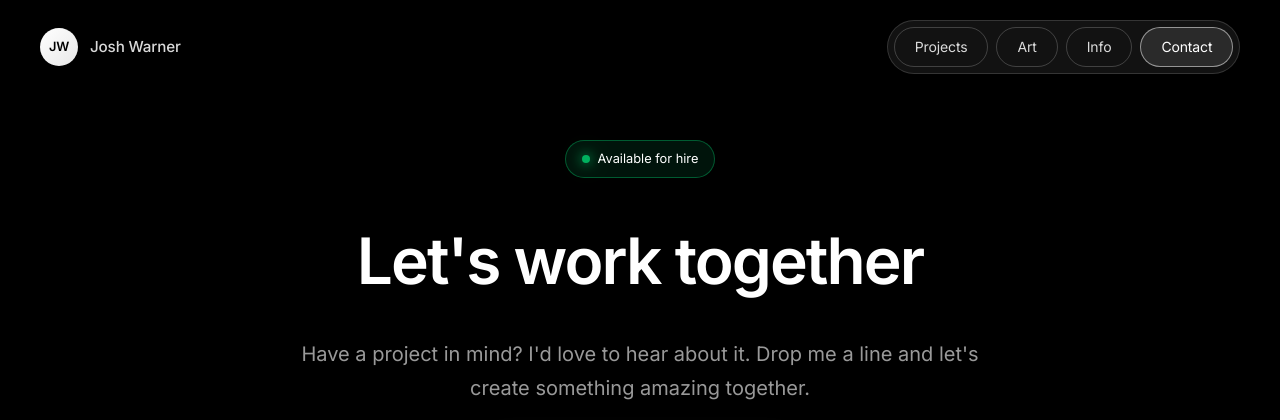
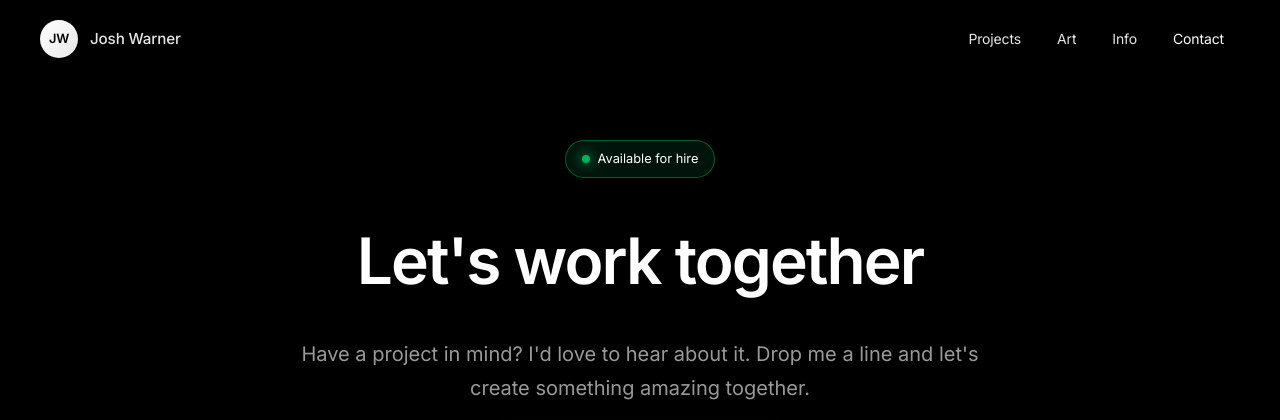
Before and after one commit to nahmedsoftsource/happinessmeter, a PHP site: page /happinessmeter/contact.html in a window 1280 px wide. Shown: the top 420 px of the page. Run offline with PHP 8.4, Linux system fonts and the light colour scheme; some web fonts are replaced.

Commit message:
Clean floating header with no background strip
- Remove all header background/borders - just floating elements
- Video starts from top of page (no header margin)
- Nav links float freely with glow on hover
- Logo, nav, contact all transparent with hover effects
- Elements blend with whatever background section they're over

```diff
--- a/css/style.css
+++ b/css/style.css
@@ -41,6 +41,7 @@ header {
     justify-content: space-between;
     align-items: center;
     background: transparent;
+    pointer-events: none;
 }
 
 /* Header inner wrapper for 3-column layout: logo | nav | contact */
@@ -49,6 +50,7 @@ header {
 .header-right {
     display: flex;
     align-items: center;
+    pointer-events: auto;
 }
 
 .header-left {
@@ -64,7 +66,7 @@ header {
     justify-content: flex-end;
 }
 
-/* Contact button - Apple style with glow */
+/* Contact button */
 .contact-btn {
     color: rgba(255, 255, 255, 0.9);
     text-decoration: none;
@@ -73,26 +75,17 @@ header {
     letter-spacing: -0.01em;
     padding: 0.5rem 1rem;
     transition: all 0.3s ease;
-    text-shadow:
-        0 0 8px rgba(255, 255, 255, 0.3),
-        0 0 15px rgba(255, 255, 255, 0.2);
 }
 
 .contact-btn:hover {
     color: #ffffff;
     text-shadow:
-        0 0 10px rgba(255, 255, 255, 0.7),
-        0 0 20px rgba(255, 255, 255, 0.5),
-        0 0 30px rgba(255, 255, 255, 0.3);
+        0 0 10px rgba(255, 255, 255, 0.5),
+        0 0 20px rgba(255, 255, 255, 0.3);
 }
 
 .contact-btn.active {
     color: #ffffff;
-    text-shadow:
-        0 0 10px rgba(255, 255, 255, 0.6),
-        0 0 20px rgba(255, 255, 255, 0.4);
-    border-bottom: 1px solid rgba(255, 255, 255, 0.8);
-    padding-bottom: calc(0.5rem - 1px);
 }
 
 .logo {
@@ -104,15 +97,20 @@ header {
     letter-spacing: -0.01em;
     cursor: pointer;
     transition: all 0.3s ease;
-    color: rgba(255, 255, 255, 0.85);
+    color: rgba(255, 255, 255, 0.9);
 }
 
 .logo:hover {
     color: #ffffff;
     text-shadow:
         0 0 10px rgba(255, 255, 255, 0.5),
-        0 0 20px rgba(255, 255, 255, 0.3),
-        0 0 30px rgba(255, 255, 255, 0.2);
+        0 0 20px rgba(255, 255, 255, 0.3);
+}
+
+.logo:hover .logo-circle {
+    box-shadow:
+        0 0 15px rgba(255, 255, 255, 0.5),
+        0 0 25px rgba(255, 255, 255, 0.3);
 }
 
 .logo-circle {
@@ -129,48 +127,31 @@ header {
     transition: all 0.3s ease;
 }
 
-.logo:hover .logo-circle {
-    box-shadow:
-        0 0 15px rgba(255, 255, 255, 0.6),
-        0 0 30px rgba(255, 255, 255, 0.4),
-        0 0 45px rgba(255, 255, 255, 0.2);
-}
-
 nav {
     display: flex;
-    gap: 0.5rem;
+    gap: 0.25rem;
     align-items: center;
-    padding: 0.35rem;
-    background: rgba(30, 30, 30, 0.6);
-    backdrop-filter: blur(20px);
-    -webkit-backdrop-filter: blur(20px);
-    border-radius: 50px;
-    border: 1px solid rgba(255, 255, 255, 0.15);
 }
 
 nav a {
-    color: rgba(255, 255, 255, 0.85);
+    color: rgba(255, 255, 255, 0.9);
     text-decoration: none;
     font-size: 0.875rem;
     font-weight: 400;
     letter-spacing: -0.01em;
     transition: all 0.3s ease;
-    padding: 0.5rem 1.25rem;
-    border-radius: 50px;
-    border: 1px solid rgba(255, 255, 255, 0.2);
-    background: transparent;
+    padding: 0.5rem 1rem;
 }
 
 nav a:hover {
     color: #ffffff;
-    border-color: rgba(255, 255, 255, 0.4);
-    background: rgba(255, 255, 255, 0.05);
+    text-shadow:
+        0 0 10px rgba(255, 255, 255, 0.5),
+        0 0 20px rgba(255, 255, 255, 0.3);
 }
 
 nav a.active {
     color: #ffffff;
-    border-color: rgba(255, 255, 255, 0.5);
-    background: rgba(255, 255, 255, 0.1);
 }
 
 /* ==================== HERO SECTION ==================== */
@@ -186,8 +167,8 @@ nav a.active {
 .hero-video {
     position: relative;
     width: 100vw;
-    height: 60vh;
-    margin-top: 60px; /* Account for fixed header */
+    height: 70vh;
+    margin-top: 0;
     overflow: hidden;
 }
 
@@ -853,18 +834,17 @@ body.modal-open {
     }
 
     nav {
-        gap: 0.25rem;
-        padding: 0.25rem;
+        gap: 0.15rem;
     }
 
     nav a {
         font-size: 0.8rem;
-        padding: 0.35rem 0.75rem;
+        padding: 0.4rem 0.75rem;
     }
 
     .hero-video {
-        height: 40vh;
-        margin-top: 56px;
+        height: 50vh;
+        margin-top: 0;
     }
 
     .hero-content {
@@ -969,8 +949,7 @@ body.modal-open {
     }
 
     nav {
-        gap: 0.15rem;
-        padding: 0.2rem;
+        gap: 0.1rem;
     }
 
     nav a {
```
